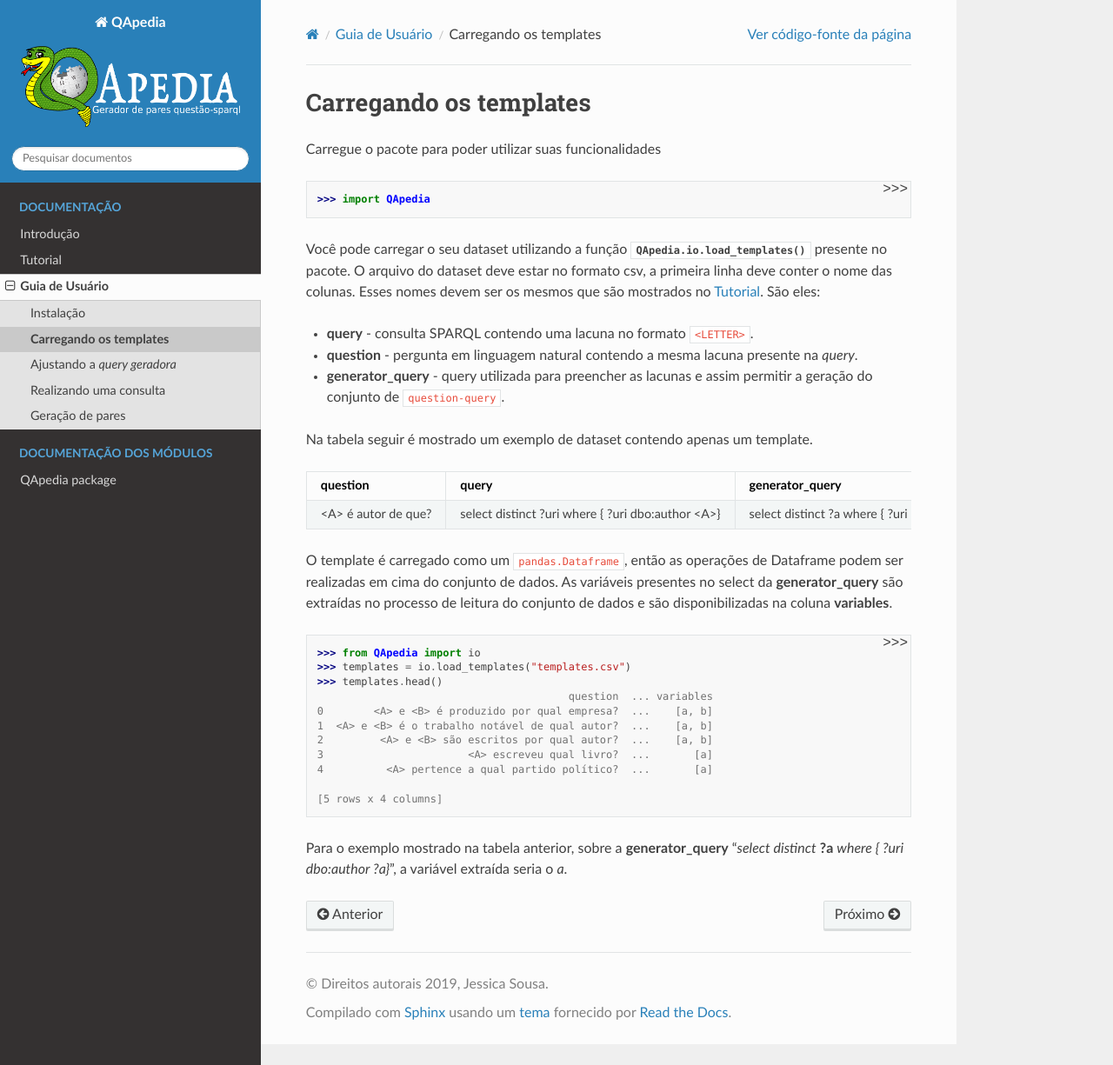
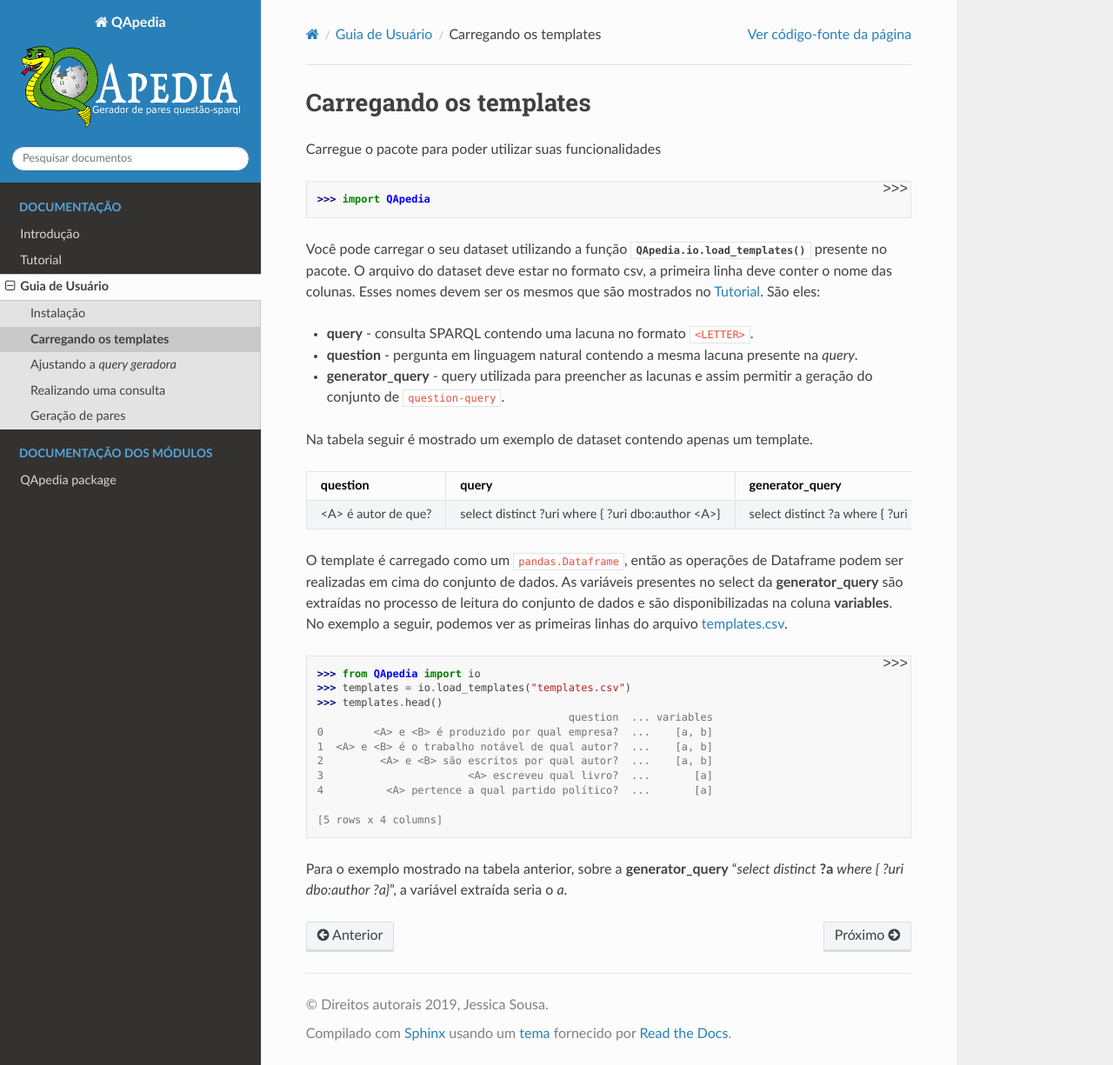
Before and after one commit to QApedia/QApedia, a Sphinx documentation site: the page built from docs/source/user_guide/load.rst, in a window 1280 px wide and 1225 px high. Shown: the whole window at 87% size. Built offline with Sphinx 7.4.7 and the Read the Docs theme 2.0.0, drawn with Linux system fonts in a browser that asks for light colours.

Commit message:
Inserir arquivo de exemplo.

```diff
--- a/docs/source/user_guide/load.rst
+++ b/docs/source/user_guide/load.rst
@@ -34,6 +34,9 @@
 Dataframe podem ser realizadas em cima do conjunto de dados. As variáveis
 presentes no select da **generator_query** são extraídas no processo de
 leitura do conjunto de dados e são disponibilizadas na coluna **variables**.
+No exemplo a seguir, podemos ver as primeiras linhas do arquivo templates.csv_.
+
+.. _templates.csv: https://bit.ly/2ItCAPF
 
 .. code-block:: python
 
```
